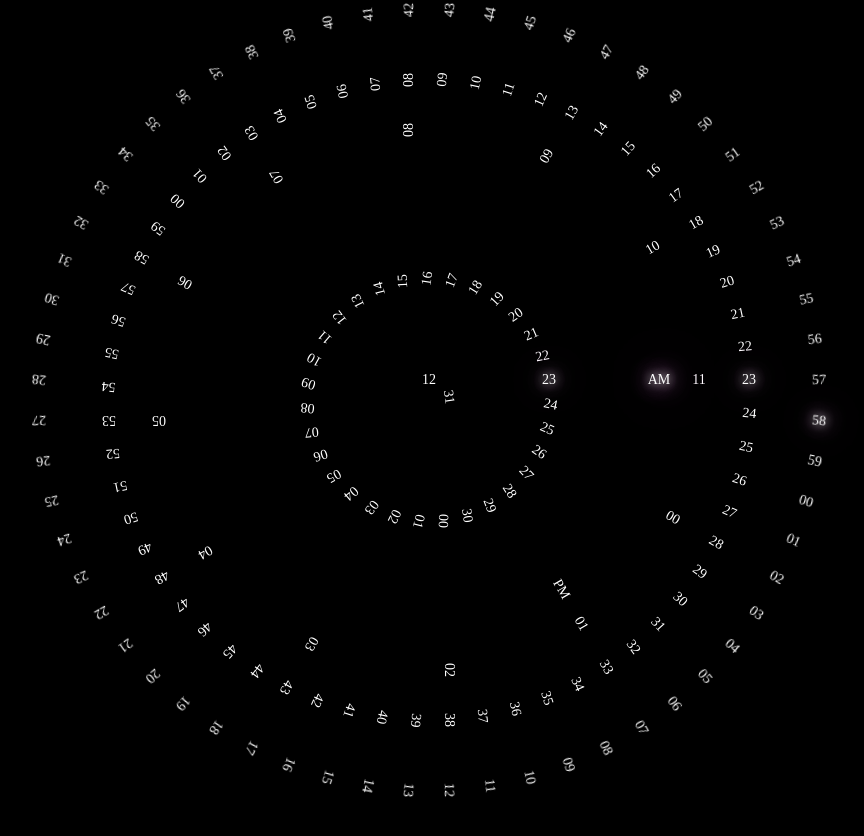
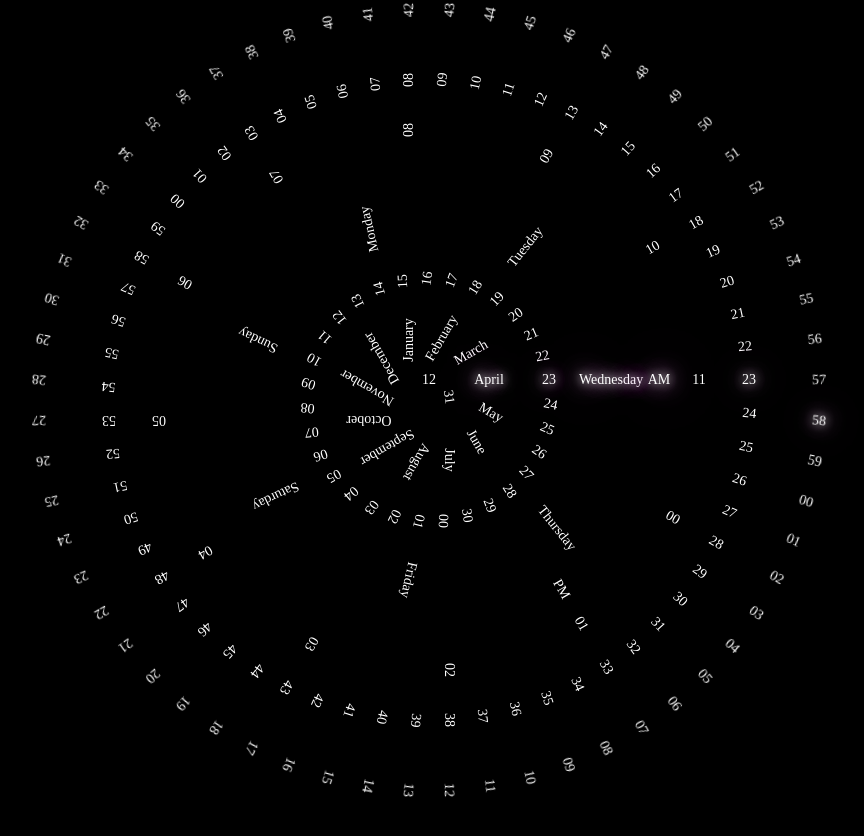
Before and after one commit to guakun01/time-wheels, a Vue app: page / in a window 1280 px wide. Shown: the top 836 px of the page, without its empty margins (211-1075 px from the left). Built offline with nearby package versions, Linux system fonts and the light colour scheme.

Commit message:
完成所有组件

```diff
--- a/src/App.vue
+++ b/src/App.vue
@@ -54,6 +54,7 @@ export default {
         this.apm = this.hour > 12 ? 2 : 1
         this.week = thisMoment.getDay()
         this.day = thisMoment.getDate()
+        this.month = thisMoment.getMonth() + 1
       }, 1000)
     }
   }
--- a/src/components/apm.vue
+++ b/src/components/apm.vue
@@ -25,7 +25,7 @@ export default {
 
 <style lang="scss" scoped>
   ul {
-    z-index: 5;
+    z-index: 4;
     @for $i from 1 through 2 {
       li:nth-child(#{$i}) {
         transform: rotate(#{$i * 60deg}) translateX(230px);
--- a/src/components/day.vue
+++ b/src/components/day.vue
@@ -25,7 +25,7 @@ export default {
 
 <style lang="scss" scoped>
   ul {
-    z-index: 3;
+    z-index: 2;
     @for $i from 1 through 31 {
       li:nth-child(#{$i}) {
         transform: rotate(#{$i * 11.6129deg}) translateX(120px);
--- a/src/components/month.vue
+++ b/src/components/month.vue
@@ -0,0 +1,35 @@
+<template>
+  <ul :style="ulStyles">
+    <li v-for="(item, index) in liList" :key="`month-${index}`" :class="{hover: index===month-1}">
+      {{item}}
+    </li>
+  </ul>
+</template>
+
+<script>
+export default {
+  name: 'GuaMonth',
+  props: ['month'],
+  computed: {
+    liList() {
+      return this.$t('month')
+    },
+    ulStyles() {
+      return {
+        transform: `rotate(${-(this.month * 30)}deg)`
+      }
+    }
+  }
+}
+</script>
+
+<style lang="scss" scoped>
+  ul {
+    z-index: 1;
+    @for $i from 1 through 12 {
+      li:nth-child(#{$i}) {
+        transform: rotate(#{$i * 30deg}) translateX(60px);
+      }
+    }
+  }
+</style>
--- a/src/components/week.vue
+++ b/src/components/week.vue
@@ -0,0 +1,35 @@
+<template>
+  <ul :style="ulStyles">
+    <li v-for="(item, index) in liList" :key="`week-${index}`" :class="{hover: index===week-1}">
+      {{item}}
+    </li>
+  </ul>
+</template>
+
+<script>
+export default {
+  name: 'GuaWeek',
+  props: ['week'],
+  computed: {
+    liList() {
+      return this.$t('week')
+    },
+    ulStyles() {
+      return {
+        transform: `rotate(${-(this.week * 51.428)}deg)`
+      }
+    }
+  }
+}
+</script>
+
+<style lang="scss" scoped>
+  ul {
+    z-index: 3;
+    @for $i from 1 through 7 {
+      li:nth-child(#{$i}) {
+        transform: rotate(#{$i * 51.428deg}) translateX(180px);
+      }
+    }
+  }
+</style>
```
